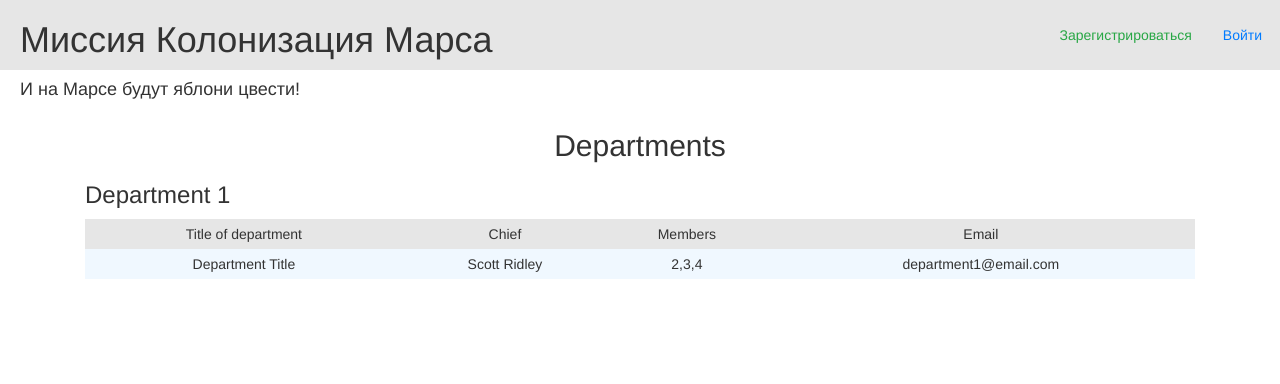
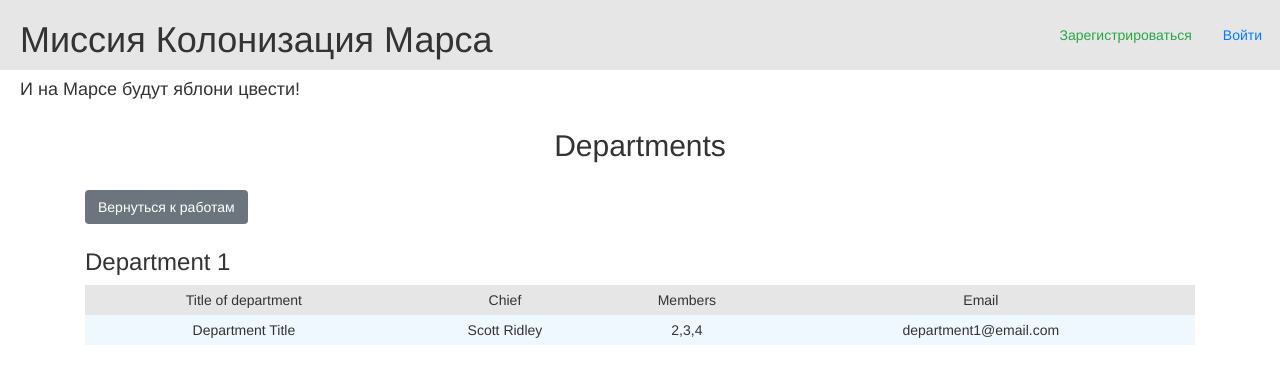
Before and after one commit to dens1ne/ah-te-am-al, a Flask app: page /departments in a window 1280 px wide. Shown: the top 384 px of the page. Run offline with Flask 3, Linux system fonts and the light colour scheme; data comes from the database, SQL or seed files in the repository; some libraries are stand-ins or nearby versions.

Commit message:
Auth/not auth buttons

```diff
--- a/main.py
+++ b/main.py
@@ -1,5 +1,3 @@
-from tkinter import Image
-
 from flask import Flask, render_template, redirect, request, make_response, session, jsonify, abort
 from flask_wtf import FlaskForm
 from flask_login import LoginManager, login_user, login_required, logout_user, current_user
--- a/templates/departments.html
+++ b/templates/departments.html
@@ -5,9 +5,11 @@
     {% if current_user.is_authenticated %}
         <div class="edit_jobs">
             <a href="/add_departments" class="btn btn-secondary">Добавить</a>
-            <a href="/" class="btn btn-secondary">Вернуться к работам</a>
         </div>
     {% endif %}
+    <div class="edit_jobs">
+        <a href="/" class="btn btn-secondary">Вернуться к работам</a>
+    </div>
     {% for item in departments %}
         <h3>Department {{ loop.index }}</h3>
         <table class="tbl">
--- a/templates/jobs.html
+++ b/templates/jobs.html
@@ -5,9 +5,11 @@
     {% if current_user.is_authenticated %}
         <div class="edit_jobs">
             <a href="/job" class="btn btn-secondary">Добавить</a>
-            <a href="/departments" class="btn btn-secondary">Департаменты</a>
         </div>
     {% endif %}
+    <div class="edit_jobs">
+        <a href="/departments" class="btn btn-secondary">Департаменты</a>
+    </div>
     {% for job in jobs %}
         <h3>Action #{{ loop.index }}</h3>
         <table class="tbl">
```
Also changed, not shown: db/database.db.
